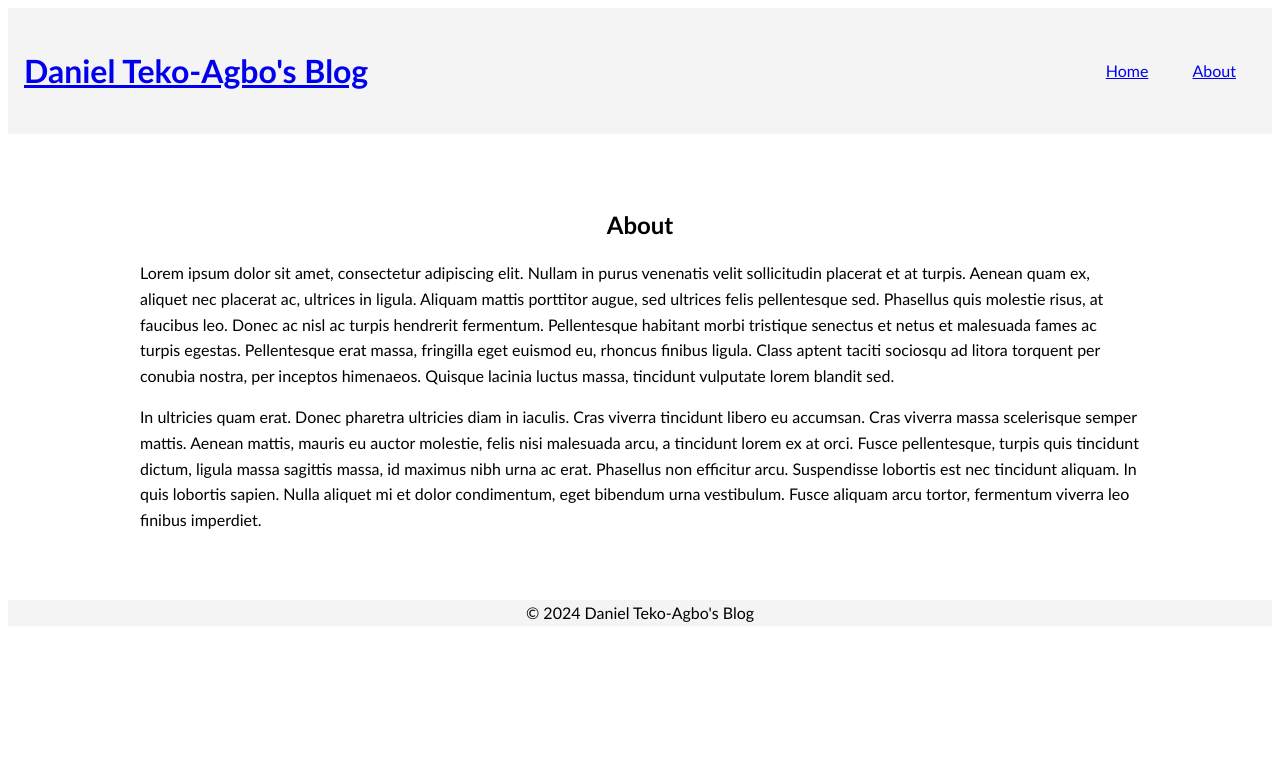
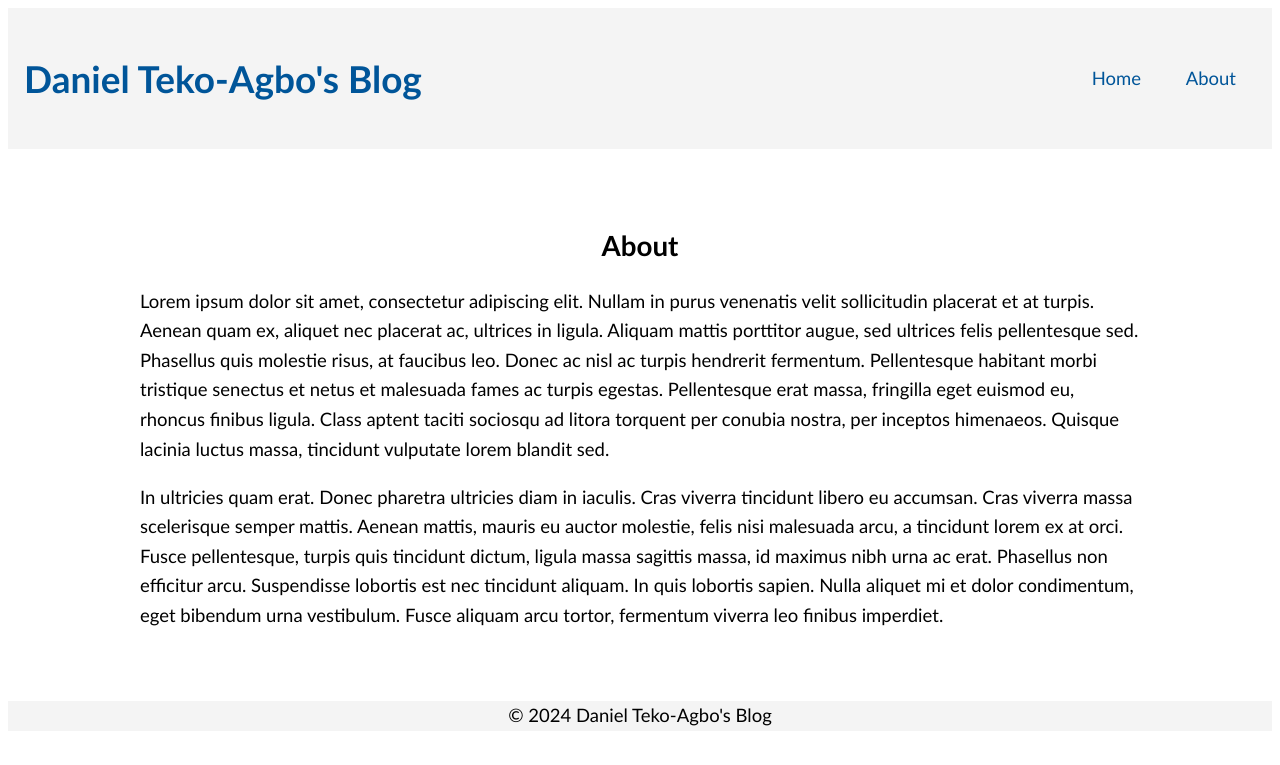
Before and after one commit to DanielTeko-Agbo/blog, a Jekyll site: the page built from about.md, in a window 1280 px wide. Shown: the top 765 px of the page. Built offline with Jekyll 4.4.1, drawn with Linux system fonts in a browser that asks for light colours.

Commit message:
Modified Styling

```diff
--- a/assets/css/style.css
+++ b/assets/css/style.css
@@ -1,6 +1,7 @@
 body {
-    font-family: Gill Sans, sans-serif	;
+    font-family: Gill Sans, sans-serif;
     line-height: 1.6;
+    font-size: 1.156em;
 }
 
 .decent {
@@ -14,6 +15,11 @@ body {
 .center {
     text-align: center;
     margin-bottom: 3px;
+}
+
+a {
+    color: #059;
+    text-decoration: none;
 }
 
 header {
```
